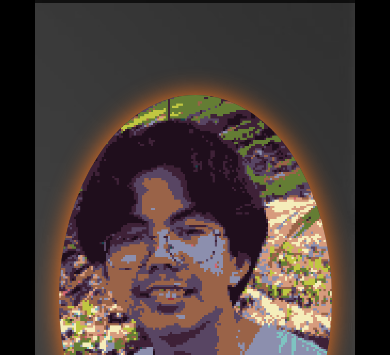
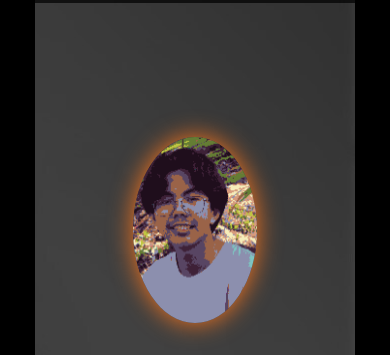
Before and after one commit to Kairuu12/Website-Portfolio, a plain HTML site: page index.html in a window 390 px wide. Shown: the part 72-427 px from the top of the page. Drawn offline with nearby package versions, Linux system fonts and the light colour scheme.

Commit message:
Update style.css

```diff
--- a/style.css
+++ b/style.css
@@ -298,7 +298,7 @@ span {
         font-size: 5rem;
     }
     .homeimg img{
-        width: 70vw;
+        width: 32vw;
         margin-top: 4rem;
     }
 }
```
